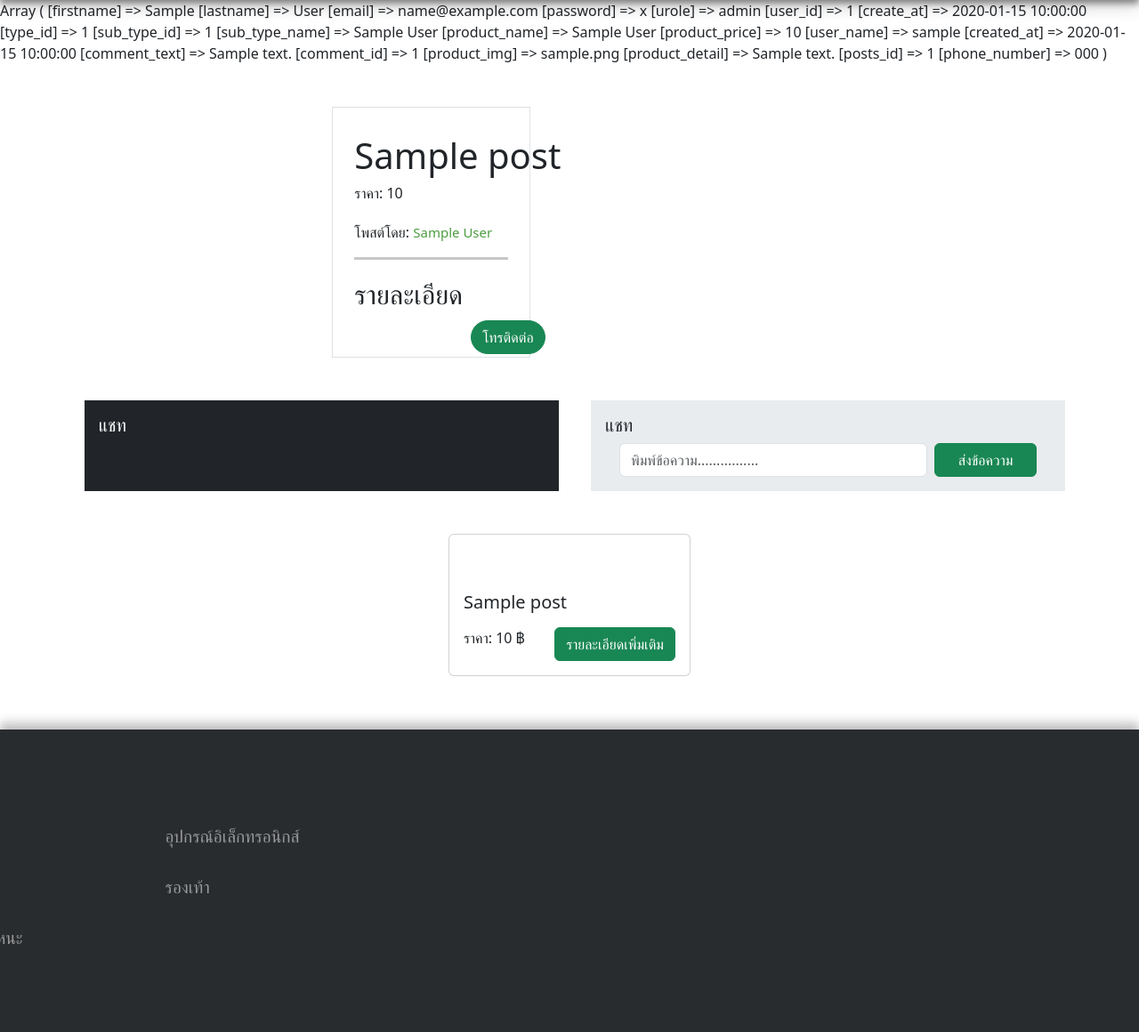
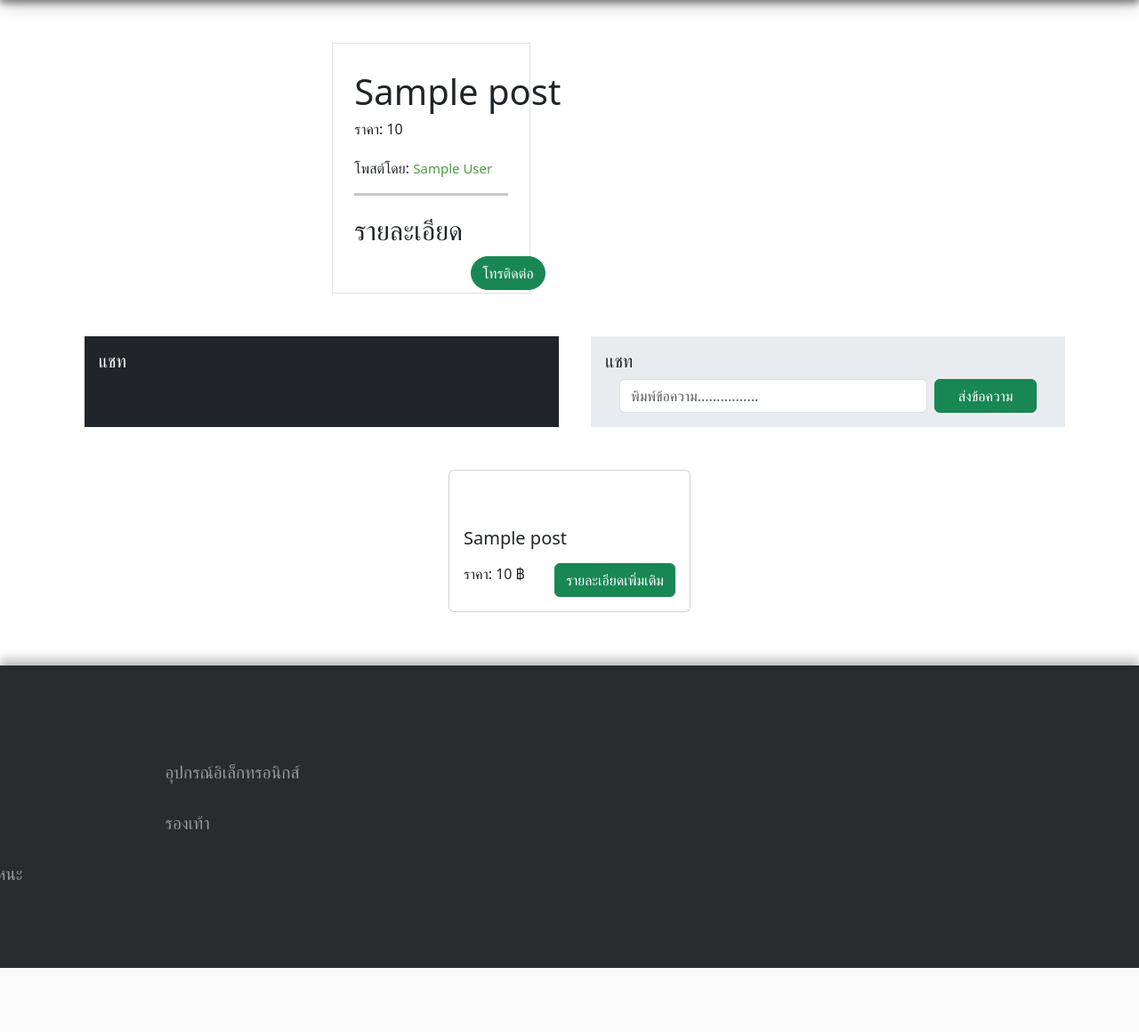
Before and after one commit to XzoziBerMz/Final_Project_By_Pee, a PHP site: page /post.php?product_id=1 in a window 1280 px wide. Shown: the part 68-1228 px from the top of the page at 89% size. After the commit the page ends 1156 px from the top, so only its background shows below. Run offline with PHP 8.4, Linux system fonts and the light colour scheme; the visitor is signed in with stand-in values (Sample User, id 1); tables that the repository leaves empty or names only in its code hold one stand-in row (values such as "Sample post"); data that the repository does not hold is empty; some libraries are stand-ins or nearby versions.

Commit message:
fix code

```diff
--- a/post.php
+++ b/post.php
@@ -8,14 +8,14 @@ if (isset($_SESSION['user_login'])) {
     $stmt = $conn->query("SELECT * FROM users WHERE user_id = $user_id");
     $stmt->execute();
     $user = $stmt->fetch(PDO::FETCH_ASSOC);
-    print_r($user);
+    // print_r($user);
 } else
     if (isset($_SESSION['admin_login'])) {
         $admin_id = $_SESSION['admin_login'];
         $stmt = $conn->query("SELECT * FROM users WHERE user_id = $admin_id");
         $stmt->execute();
         $user = $stmt->fetch(PDO::FETCH_ASSOC);
-        print_r($user);
+        // print_r($user);
     }
 
 
```
